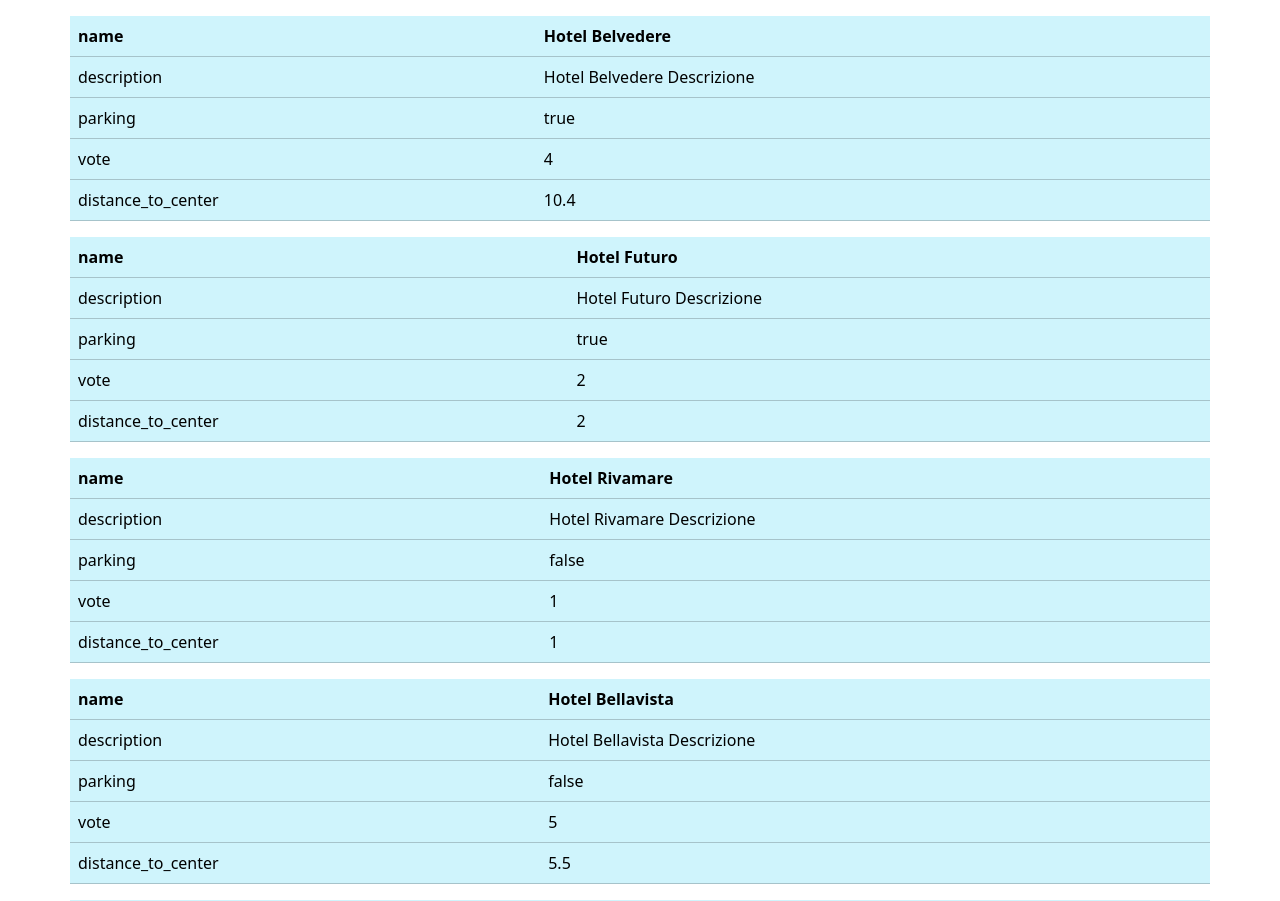
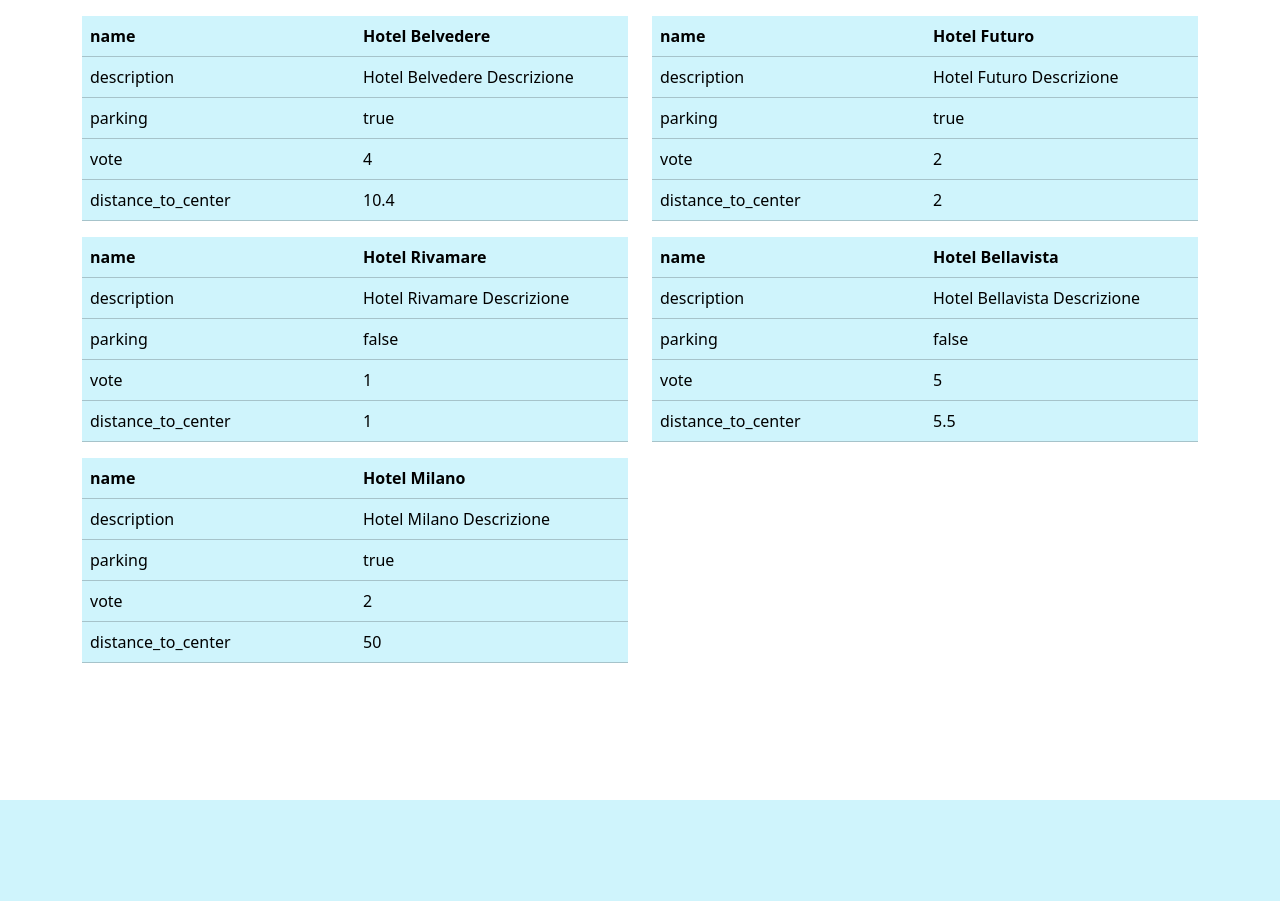
Before and after one commit to pietro-giordano/php-hotel, a PHP site: page / in a window 1280 px wide. Shown: the top 901 px of the page. After the commit the page ends 800 px from the top, so only its background shows below. Run offline with PHP 8.4, Linux system fonts and the light colour scheme.

Commit message:
modifiche estetiche

```diff
--- a/index.php
+++ b/index.php
@@ -57,13 +57,14 @@ $hotels = [
             <div class="row mt-3">
 
                   <?php foreach ($hotels as $hotel) {
+                        echo '<div class="col-6">';
                         echo '<table class="table table-info">';
 
                         foreach ($hotel as $key => $hotelData) {
                               echo '<tr>';
 
                               if ($key == 'name') {
-                                    echo '<th>' . $key . '</th>';
+                                    echo '<th class="col-6">' . $key . '</th>';
                                     echo '<th>' . $hotelData . '</th>';
                               } else if ($key == 'parking') {
                                     echo '<td>' . $key . '</td>';
@@ -81,6 +82,7 @@ $hotels = [
                         }
 
                         echo '</table>';
+                        echo '</div>';
                   } ?>
 
             </div>
```
